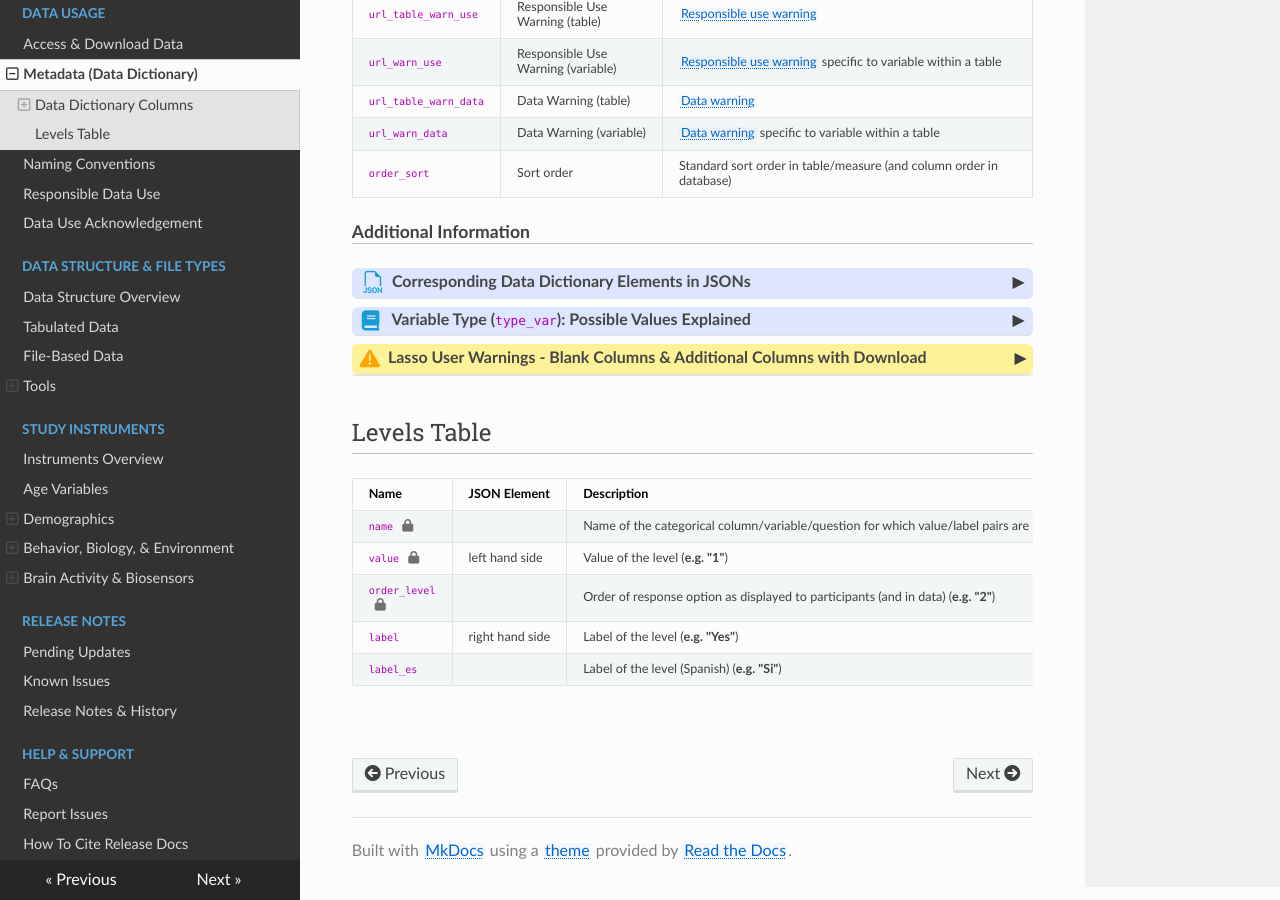
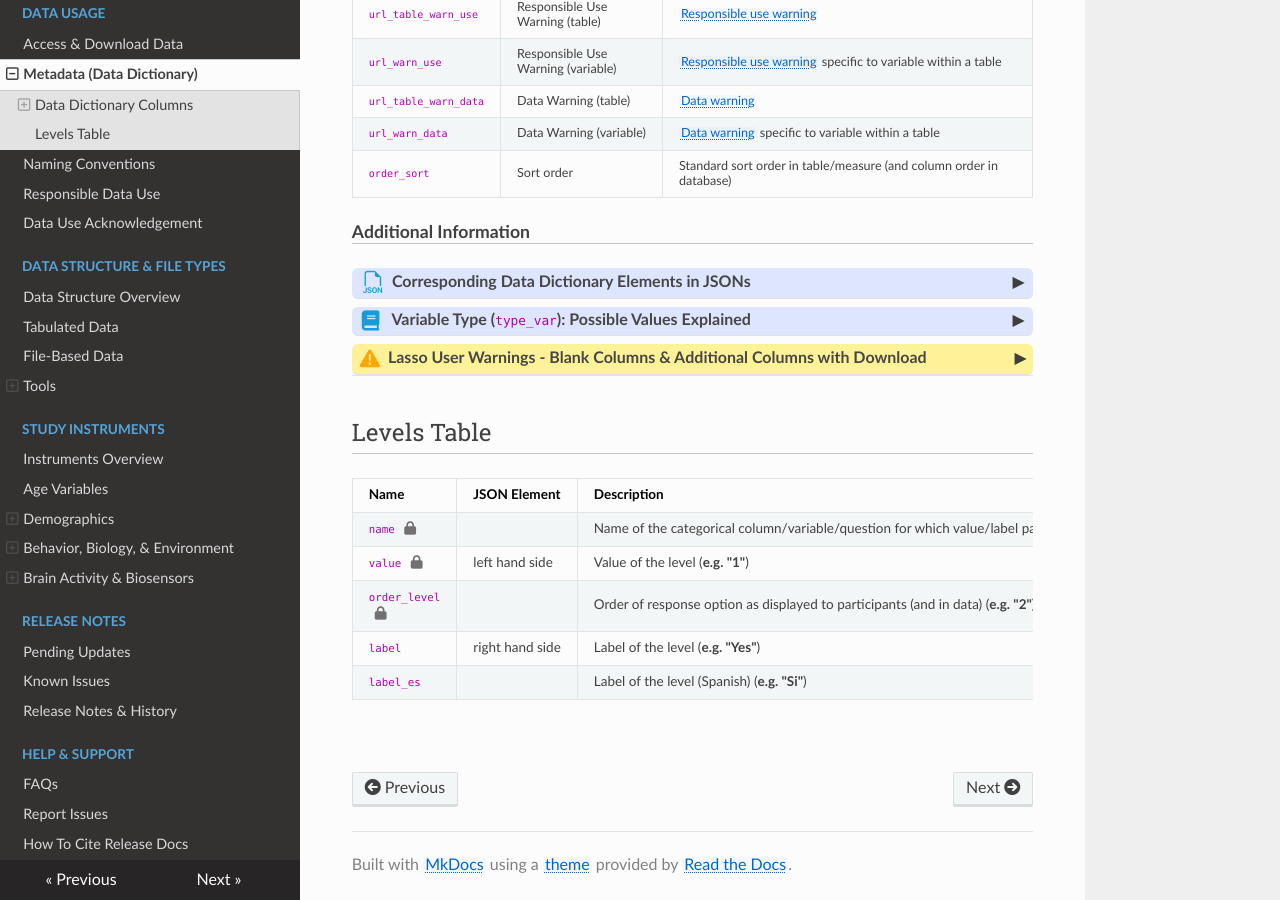
Before and after one commit to nbdc-datahub/hbcd-docs, an MkDocs documentation site: the page built from docs/access/metadata.md, in a window 1280 px wide and 900 px high, scrolled down 1589 px. Built offline with MkDocs 1.6.1, drawn with Linux system fonts in a browser that asks for light colours; nearby versions of some CDN libraries.

Commit message:
minor update

```diff
--- a/docs/access/metadata.md
+++ b/docs/access/metadata.md
@@ -273,7 +273,7 @@
 
 ## Levels Table
 
-<table class="compact-table" style="font-size: 14px;">
+<table style="width: 100%; border-collapse: collapse; table-layout: fixed; font-size: 15px;">
 <thead>
   <tr>
     <th>Name</th>
```
